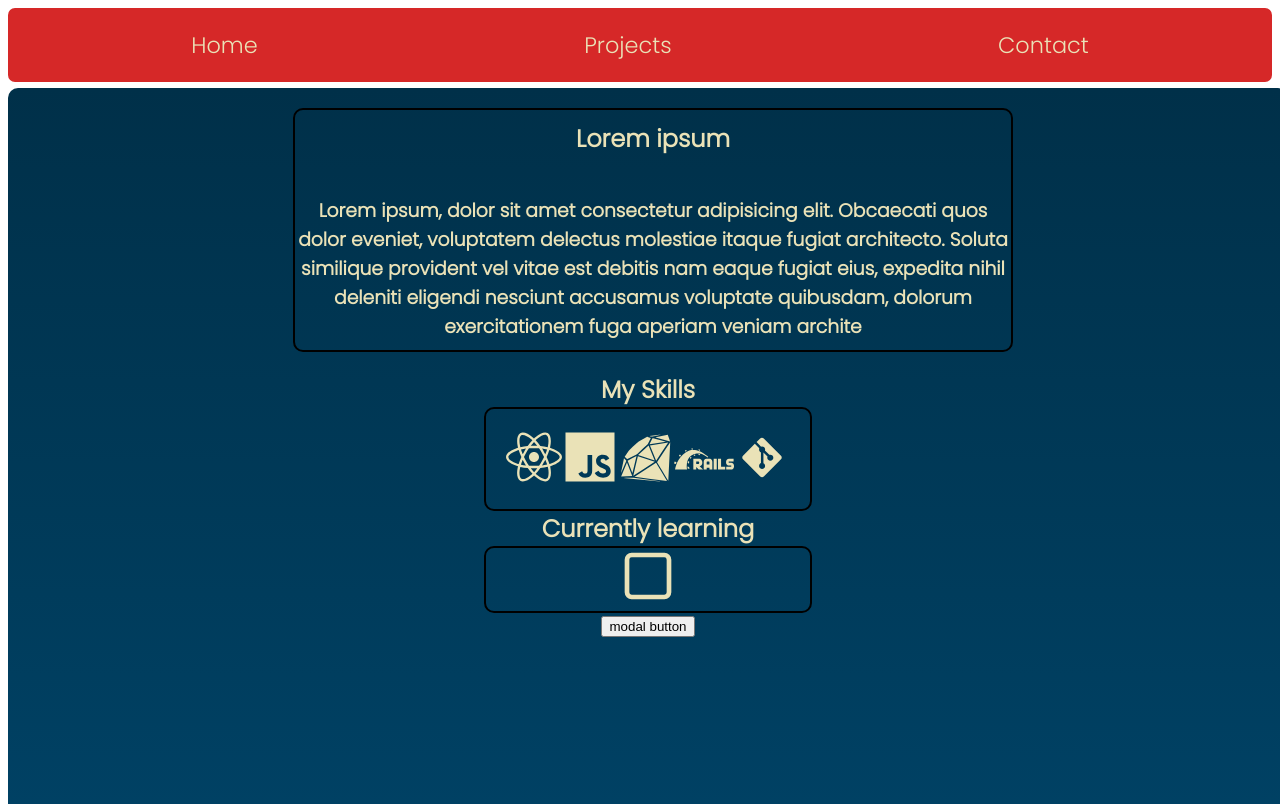
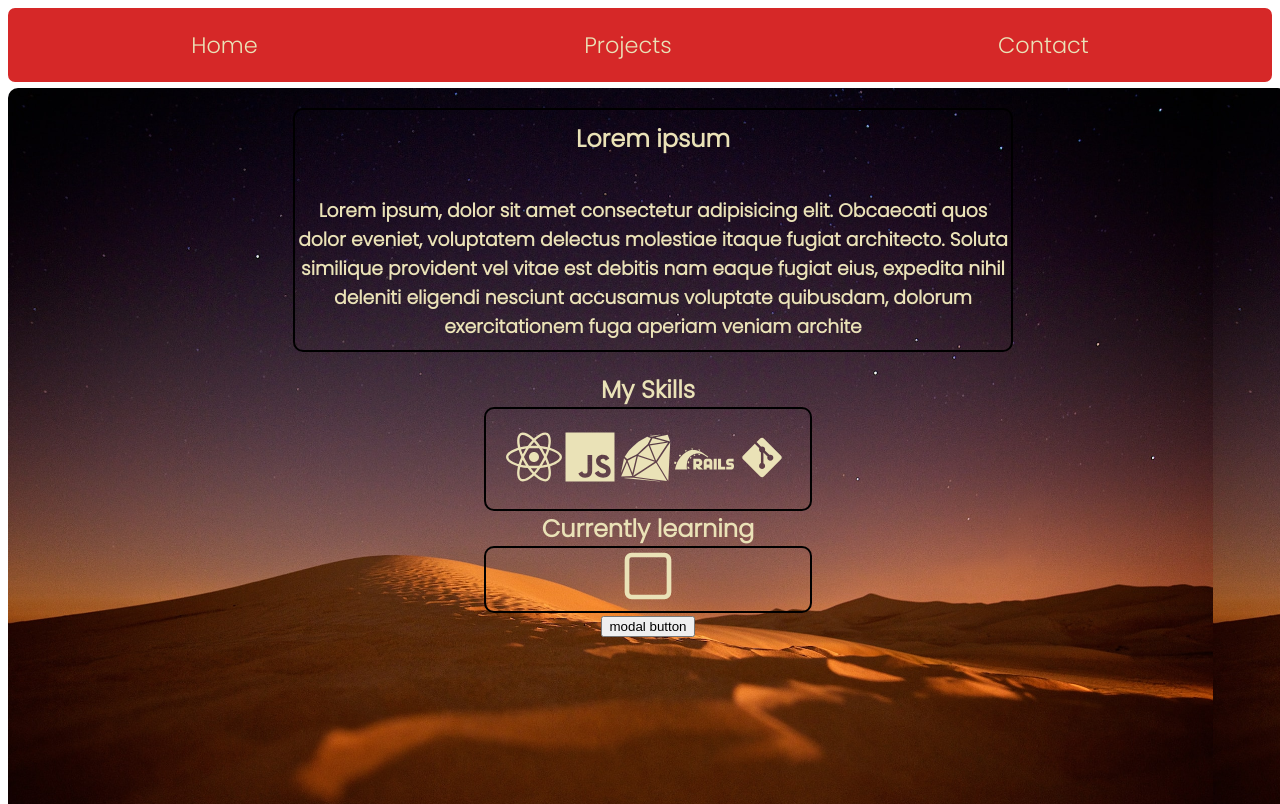
Before and after one commit to connor-cs/portfolio, a React (Create React App) app: page / in a window 1280 px wide. Shown: the top 804 px of the page. Built offline with nearby package versions, Linux system fonts and the light colour scheme.

Commit message:
background

```diff
--- a/src/App.css
+++ b/src/App.css
@@ -9,6 +9,7 @@ body {
   align-items: center;
   height: 100vh;
   width: 100vw;
+
 
 }
 
@@ -118,8 +119,10 @@ body {
   flex-direction: column;
   align-items: center;
   border-radius: 10px;
-  background-image: linear-gradient(#003049, #004367);
+  /* background-image: linear-gradient(#003049, #004367); */
   /* background-color: #003049; */
+  /* background-image: url('./src/images/bg-recolor.jpg'); */
+  background-size: contain;
   justify-content: center;
   width: 100vw;
   height: 100vh;
--- a/src/Components/Footer.jsx
+++ b/src/Components/Footer.jsx
@@ -4,8 +4,8 @@ import {BsGithub, BsLinkedin} from 'react-icons/bs'
 export default function Footer() {
   return (
     <div className='footer'>
-      <a href='https://github.com/connor-cs' className='footer-icon'><BsGithub className="icon" size={40} /></a>
-      <a href='https://www.linkedin.com/in/connor-cyphers/' className='footer-icon'><BsLinkedin className="icon" size={40} /></a>
+      <a href='https://github.com/connor-cs' className='footer-icon'><BsGithub className="icon" size={30} /></a>
+      <a href='https://www.linkedin.com/in/connor-cyphers/' className='footer-icon'><BsLinkedin className="icon" size={30} /></a>
     </div>
   )
 }
--- a/src/Pages/Home.jsx
+++ b/src/Pages/Home.jsx
@@ -4,10 +4,11 @@ import { DiRuby, DiGit } from "react-icons/di";
 import { SiRubyonrails } from "react-icons/si";
 import ResModal from "../Components/Modal";
 import {FiSquare} from 'react-icons/fi'
+import image from '../images/bg-recolor.jpg'
 
 export default function Home() {
   return (
-    <div className="home">
+    <div className="home" style={{backgroundImage:`url(${image})`}}>
       <div className="intro">
         <h2>Lorem ipsum</h2>
         <h3>
```
Also changed, not shown: src/images/background-image.jpg (added), src/images/bg-recolor.jpg (added).
